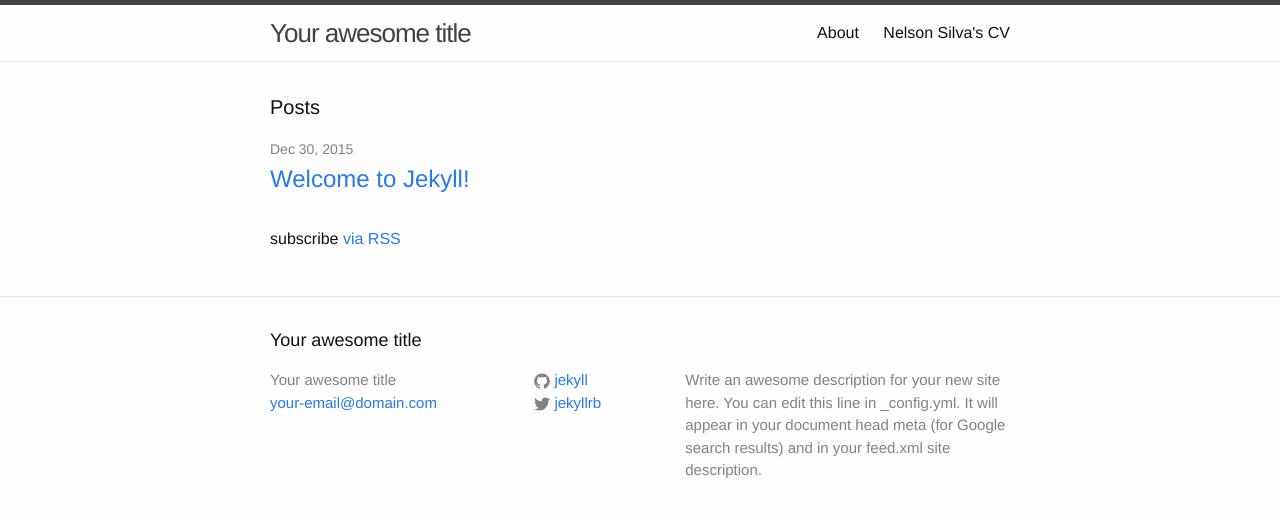
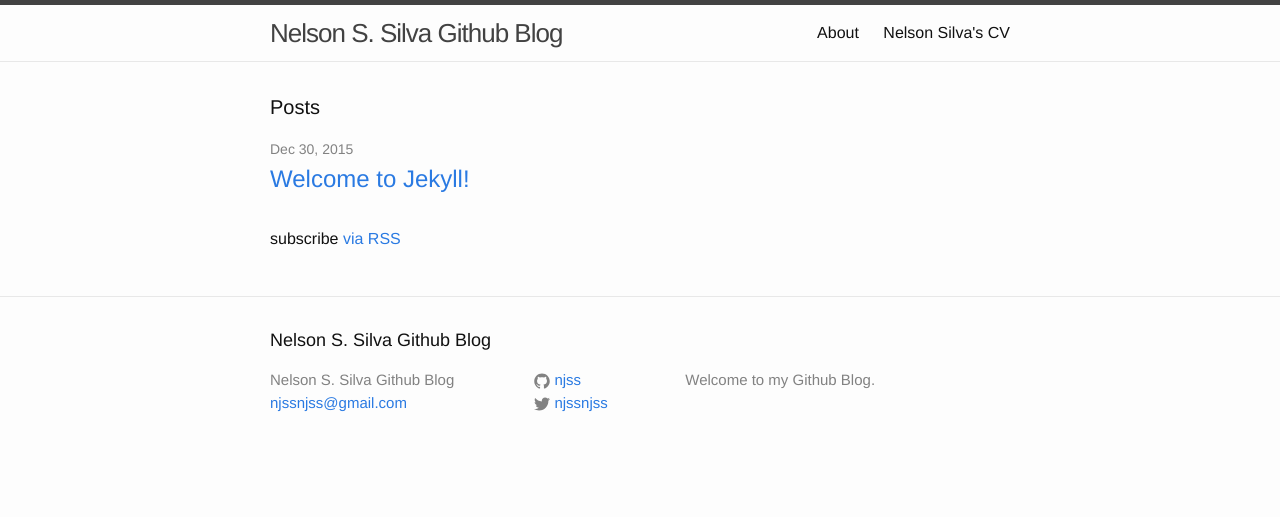
Before and after one commit to njss/njss.github.io, a Jekyll site: the page built from myblog.html, in a window 1280 px wide. Shown: the top 517 px of the page. Built offline with Jekyll 4.4.1, drawn with Linux system fonts in a browser that asks for light colours.

```diff
--- a/_config.yml
+++ b/_config.yml
@@ -6,16 +6,14 @@
 # 'jekyll serve'. If you change this file, please restart the server process.
 
 # Site settings
-title: Your awesome title
-email: your-email@domain.com
+title: Nelson S. Silva Github Blog
+email: njssnjss@gmail.com
 description: > # this means to ignore newlines until "baseurl:"
-  Write an awesome description for your new site here. You can edit this
-  line in _config.yml. It will appear in your document head meta (for
-  Google search results) and in your feed.xml site description.
+  Welcome to my Github Blog.
 baseurl: "" # the subpath of your site, e.g. /blog
 url: "http://yourdomain.com" # the base hostname & protocol for your site
-twitter_username: jekyllrb
-github_username:  jekyll
+twitter_username: njssnjss
+github_username:  njss
 
 # Build settings
 markdown: kramdown
```
Also changed, not shown: index.md (+2 -10 lines).
